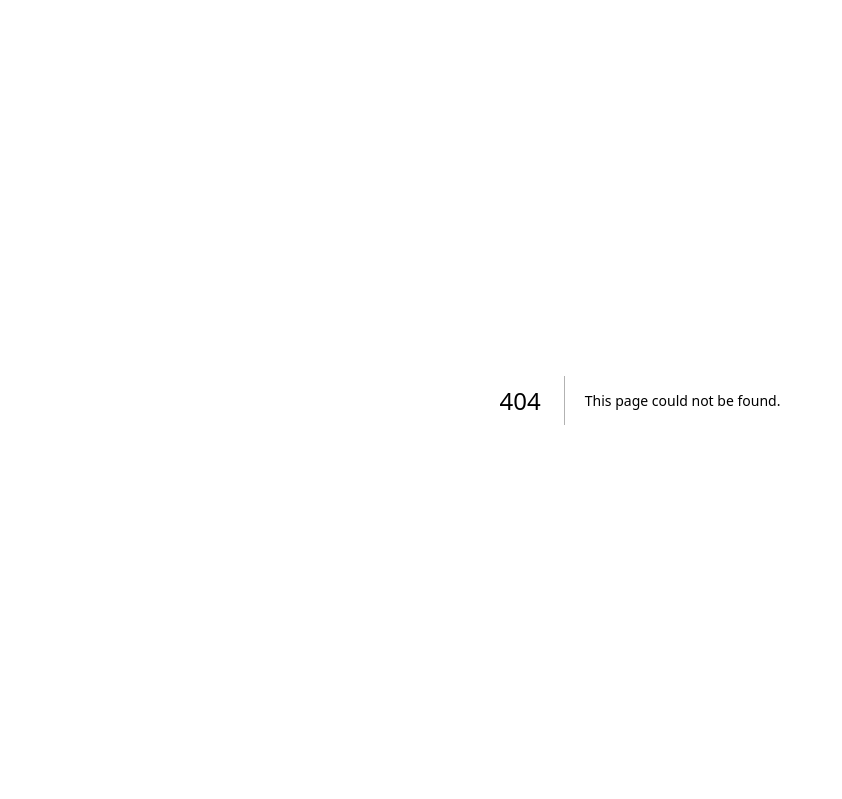
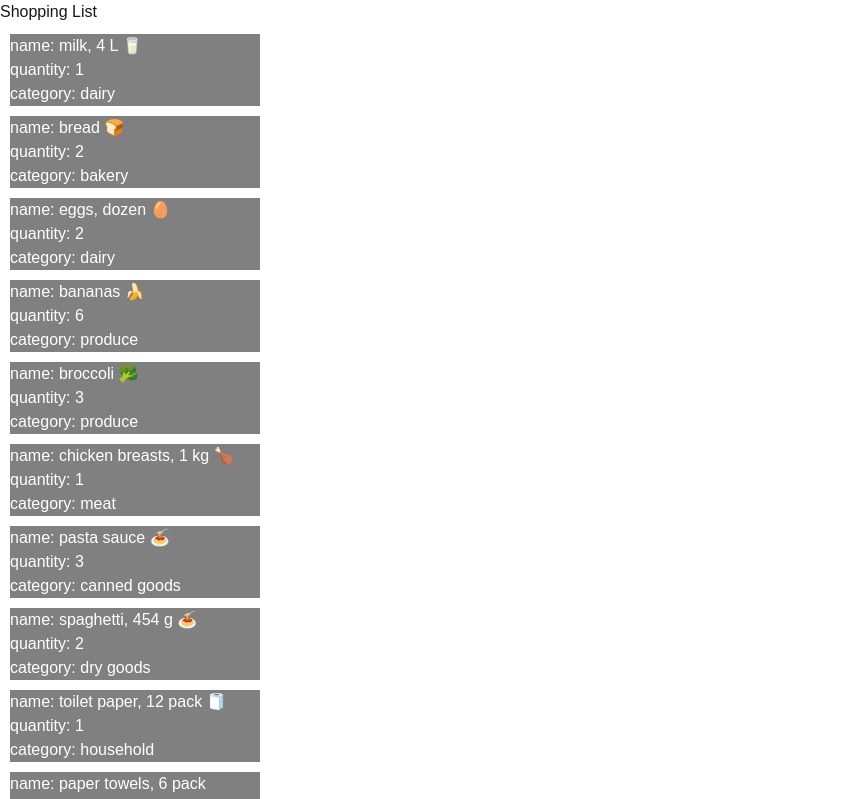
Before and after one commit to ReallyMadMax/cprg306-assignments, a Next.js app: page /week-3 in a window 1280 px wide. Before the commit this address had no page. Shown: the top 799 px of the page, without its empty margins (0-842 px from the left). Built offline with nearby package versions, Linux system fonts and the light colour scheme.

Commit message:
week 3 assingment

```diff
--- a/app/page.js
+++ b/app/page.js
@@ -6,6 +6,7 @@ export default function Home() {
     <main>
       <h1>CPRG 306: Web Development 2 - assignments</h1>
       <p><Link className="underline text-green-500 hover:text-blue-400" href={"./week-2/"}>Week 2 page</Link></p>
+      <p><Link className="underline text-green-500 hover:text-blue-400" href={"./week-3/"}>Week 3 page</Link></p>
     </main>
   );
 }
--- /dev/null
+++ b/app/week-2/student-info.js
@@ -0,0 +1,12 @@
+import Link from "next/link";
+
+export default function StudentInfo() {
+    return (
+      <main>
+        <ul>
+        <li>Max Dilger</li>
+        <p><Link className="underline text-green-500 hover:text-blue-400" href={"https://github.com/ReallyMadMax/cprg306-assignments"}>Github page</Link></p>
+        </ul>
+      </main>
+    );
+  }
--- /dev/null
+++ b/app/week-3/item-list.js
@@ -0,0 +1,91 @@
+import Item from "./item";
+
+export default function ItemList(){
+    const item1 = {
+        name: "milk, 4 L 🥛",
+        quantity: 1,
+        category: "dairy",
+      };
+
+      const item2 = {
+        name: "bread 🍞",
+        quantity: 2,
+        category: "bakery",
+      };
+
+      const item3 = {
+        name: "eggs, dozen 🥚",
+        quantity: 2,
+        category: "dairy",
+      };
+
+      const item4 = {
+        name: "bananas 🍌",
+        quantity: 6,
+        category: "produce",
+      };
+
+      const item5 = {
+        name: "broccoli 🥦",
+        quantity: 3,
+        category: "produce",
+      };
+
+      const item6 = {
+        name: "chicken breasts, 1 kg 🍗",
+        quantity: 1,
+        category: "meat",
+      };
+
+      const item7 = {
+        name: "pasta sauce 🍝",
+        quantity: 3,
+        category: "canned goods",
+      };
+
+      const item8 = {
+        name: "spaghetti, 454 g 🍝",
+        quantity: 2,
+        category: "dry goods",
+      };
+
+      const item9 = {
+        name: "toilet paper, 12 pack 🧻",
+        quantity: 1,
+        category: "household",
+      };
+
+      const item10 = {
+        name: "paper towels, 6 pack",
+        quantity: 1,
+        category: "household",
+      };
+
+      const item11 = {
+        name: "dish soap 🍽️",
+        quantity: 1,
+        category: "household",
+      };
+
+      const item12 = {
+        name: "hand soap 🧼",
+        quantity: 4,
+        category: "household",
+      };
+    return(
+        <main>
+            <Item foodItem={item1}/>
+            <Item foodItem={item2}/>
+            <Item foodItem={item3}/>
+            <Item foodItem={item4}/>
+            <Item foodItem={item5}/>
+            <Item foodItem={item6}/>
+            <Item foodItem={item7}/>
+            <Item foodItem={item8}/>
+            <Item foodItem={item9}/>
+            <Item foodItem={item10}/>
+            <Item foodItem={item11}/>
+            <Item foodItem={item12}/>
+        </main>
+    );
+}
--- /dev/null
+++ b/app/week-3/item.js
@@ -0,0 +1,14 @@
+export default function Item({foodItem}){
+
+let {name, quantity, category} = foodItem;
+
+    return(
+        <main>
+            <ul style={{margin:10, color:"white", background:"grey", width:250}}>
+                <li>name: {name}</li>
+                <li>quantity: {quantity}</li>
+                <li>category: {category}</li>
+            </ul>
+        </main>
+    );
+}
--- /dev/null
+++ b/app/week-3/page.js
@@ -0,0 +1,10 @@
+import ItemList from "./item-list";
+
+export default function Page(){
+    return(
+        <main>
+            <h1>Shopping List</h1>
+            <ItemList/>
+        </main>
+    );
+}
```
